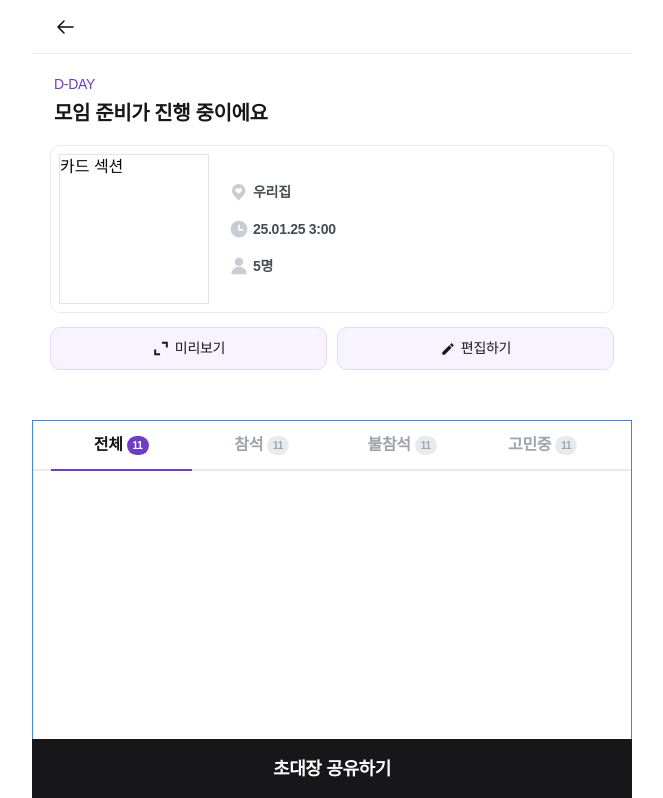
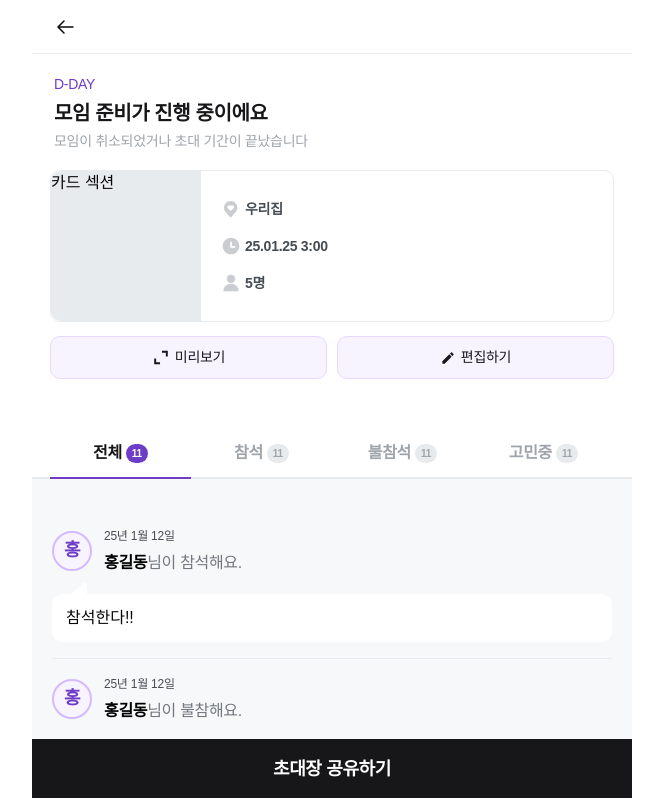
Before and after one commit to dnd-side-project/dnd-12th-6-frontend, a Next.js app: page /invitation/manage/1 in a window 1280 px wide. Shown: the top 798 px of the page, without its empty margins (308-971 px from the left). Built offline with nearby package versions, Linux system fonts and the light colour scheme; a web font is replaced by a local one.

Commit message:
fix: 초대장 관리 페이지 레이아웃 작업

```diff
--- a/src/app/invitation/manage/[id]/page.tsx
+++ b/src/app/invitation/manage/[id]/page.tsx
@@ -7,8 +7,10 @@ export default function InvitationManagePage({ params }: { params: { id: string
   return (
     <PageContainer>
       <PageContainer.PageHeader backButton />
-      <InvitationManage />
-      <InvitationResponse />
+      <div className='relative h-[calc(100dvh-54px)] flex flex-col'>
+        <InvitationManage />
+        <InvitationResponse />
+      </div>
     </PageContainer>
   );
 }
--- a/src/components/manage/Invitation/index.tsx
+++ b/src/components/manage/Invitation/index.tsx
@@ -3,16 +3,19 @@ import Icon from '@/components/common/Icon';
 const InvitationManage = () => {
   return (
     <div className='w-full px-[18px] bg-white'>
-      <p className='flex flex-col gap-y-4 px-4 pt-20 pb-[18px]'>
+      <p className='flex flex-col gap-y-4 px-4 pt-20 pb-[18px] text-nowrap'>
         <span className='typo-label1 font-medium text-primary-strong'>D-DAY</span>
         <span className='typo-title font-bold text-gray-7'>모임 준비가 진행 중이에요</span>
+        <span className='typo-label1 font-medium text-gray-4'>
+          모임이 취소되었거나 초대 기간이 끝났습니다
+        </span>
       </p>
-      <div className='w-full p-8 flex gap-x-20 items-center border border-gray-2 rounded-[10px]'>
-        <div className='w-[150px] h-[150px] shrink-0 border'>카드 섹션</div>
-        <div className='w-full flex flex-col gap-y-16'>
+      <div className='w-full min-w-320 flex gap-x-20 pr-20 items-center border border-gray-2 rounded-[10px]'>
+        <div className='w-[150px] h-[150px] shrink-0 rounded-l-[10px] bg-gray-2'>카드 섹션</div>
+        <div className='w-full h-[150px] flex flex-col justify-center items-start gap-y-16'>
           <div className='flex gap-x-4 typo-label1 font-semibold text-gray-6'>
-            <Icon name='location_history' className='w-20 h-20' />
-            {'우리집'}
+            <Icon name='location_history' className='w-20 h-20 shrink-0' />
+            <div className='line-clamp-3'>우리집</div>
           </div>
           <div className='flex gap-x-4 typo-label1 font-semibold text-gray-6'>
             <Icon name='time_history' className='w-20 h-20' />
@@ -24,7 +27,7 @@ const InvitationManage = () => {
           </div>
         </div>
       </div>
-      <div className='w-full flex gap-x-10 pt-[14px] pb-[50px]'>
+      <div className='w-full flex gap-x-10 pt-[14px] pb-[50px] text-nowrap'>
         <button className={ButtonStyle}>
           <Icon name='view' className='w-17 h-17 text-gray-7' />
           미리보기
--- a/src/components/manage/Response/index.tsx
+++ b/src/components/manage/Response/index.tsx
@@ -2,24 +2,27 @@
 
 import { useState } from 'react';
 
+import ResponseContent from './ResponseContent';
 import ResponseTab from './ResponseTab';
 
 export type TabState = 'all' | 'accept' | 'reject' | 'pending';
+
 const InvitationResponse = () => {
   const [tabState, setTabState] = useState<TabState>('all');
 
   return (
     <>
-      <div className='border border-blue-500 w-full min-h-[420px]'>
+      <div className='flex-1 w-full'>
         <ResponseTab tabState={tabState} setTabState={setTabState} />
+        <ResponseContent />
       </div>
       <button
-        className='w-full h-[100px] flex justify-center items-center bg-white
+        className='shrink-0 w-full h-[100px] flex justify-center items-center bg-white
         typo-body font-medium text-gray-5 underline'
       >
         모임 취소하기
       </button>
-      <div className='sticky bottom-0'>
+      <div className='sticky bottom-0 text-nowrap'>
         <button className='w-full px-20 py-[18px] text-center bg-gray-7 typo-heading text-white font-semibold'>
           초대장 공유하기
         </button>
```
